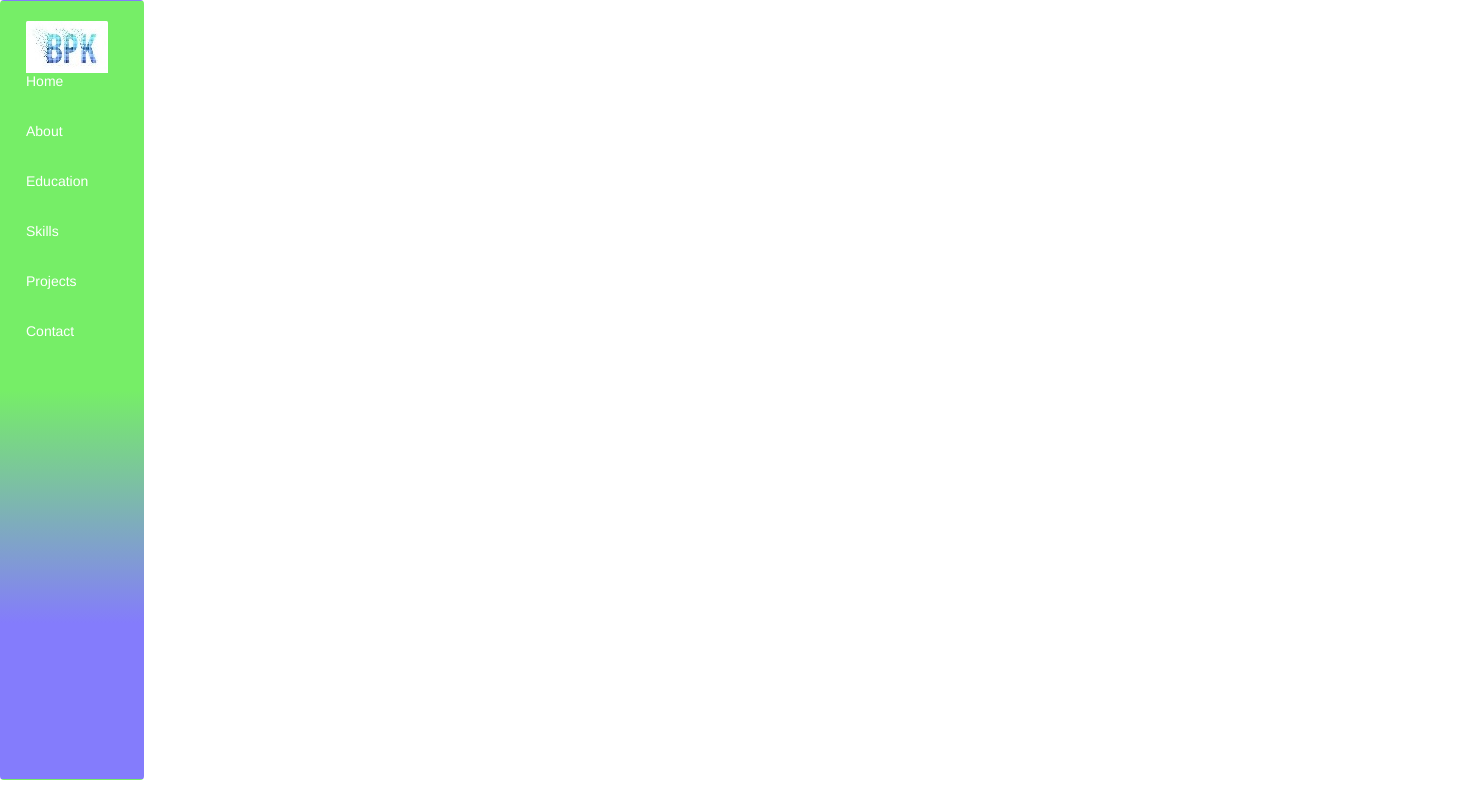
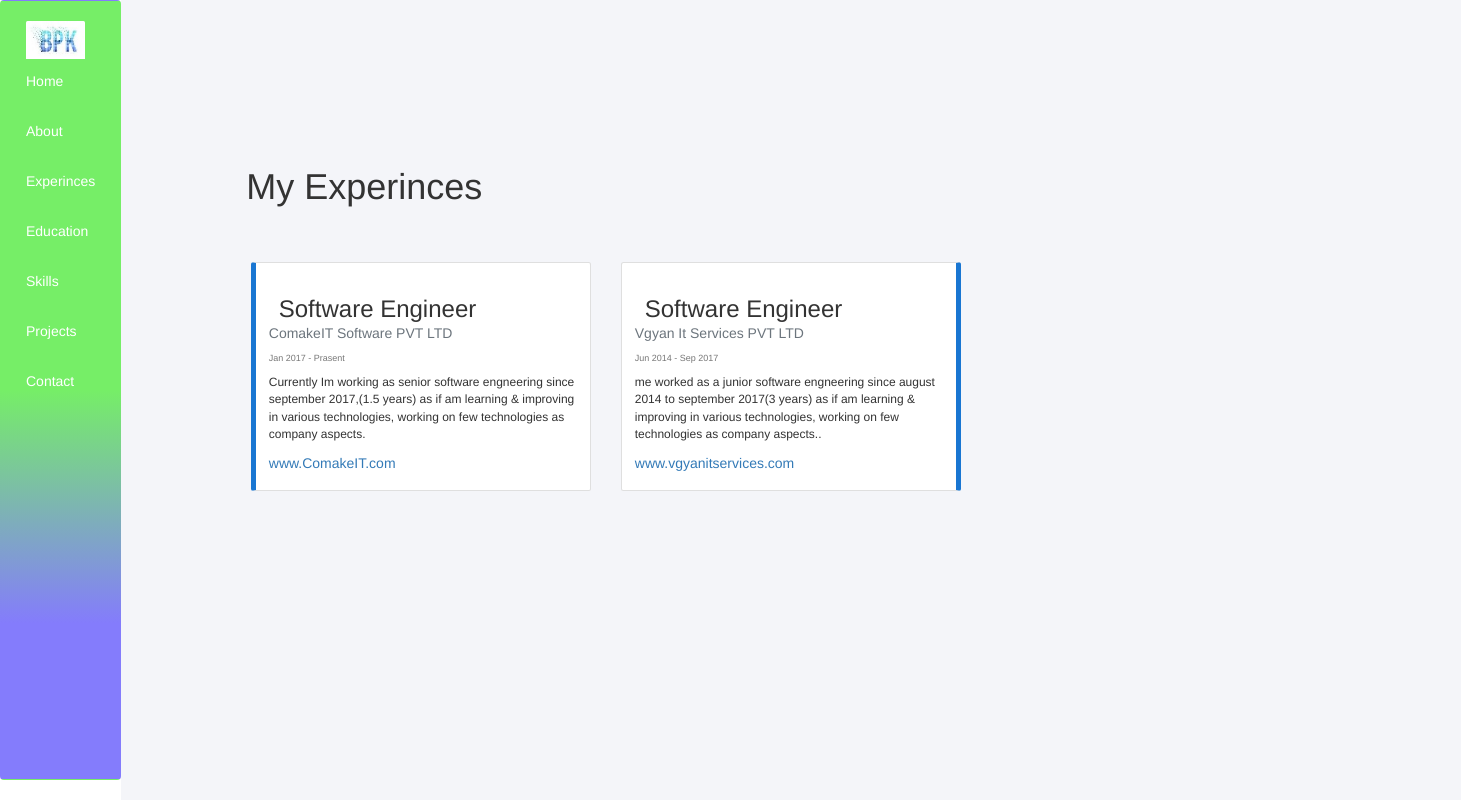
Before and after one commit to bpraveeninfo/myprifile, a React (Create React App) app: page /experinces in a window 1280 px wide. Shown: the whole page, 1461 px wide, since content can reach past the window. Built offline with nearby package versions, Linux system fonts and the light colour scheme.

Commit message:
add exprience files

```diff
--- a/src/App.css
+++ b/src/App.css
@@ -104,9 +104,12 @@ h1,h2,h3,h4,p{
 }
 .widecard
 {
-  border:0px solid #9a9b9c;
+  border-bottom:2px solid #83C332;
   display: flex;
-  margin:30px 0px 30px 0px;
+  position: relative;
+  background: #fff;
+  margin-right: 0;
+  z-index: 1;
 }
 .widecard:hover
 {
@@ -218,3 +221,33 @@ padding-right: 15px;
 .webiste-status{
   float: right;
 }
+.timeline-content-left{
+position: relative;
+background: #fff;
+margin-right: 0;
+z-index: 1;
+
+border-left: 5px solid #1976D2
+}
+.timeline-content-right{
+  position: relative;
+  background: #fff;
+  z-index: 1;
+  margin-bottom: 5px;
+  border-right: 5px solid #1976D2
+}
+.timeline-content-bottom {
+  position: relative;
+  background: #fff;
+  z-index: 1;
+
+  border-bottom: 5px solid #1976D2
+} .timeline-content-top{
+  position: relative;
+  background: #fff;
+  z-index: 1;
+  border-top: 5px solid #1976D2
+}
+.badge{
+  background-color: green !important;
+}
--- a/src/App.js
+++ b/src/App.js
@@ -10,6 +10,7 @@ import Navbar from './components/Navbar';
 import Home from './contents/Home';
 import About from './contents/About';
 import Education from './contents/Education';
+import Experinces from './contents/Experinces';
 import Skills from './contents/Skills';
 import Contact from './contents/Contact';
 import Projects from './contents/Projects';
@@ -24,6 +25,10 @@ function App() {
     </Route>
     <Route path="/about">
     <About />
+
+    </Route>
+    <Route path="/experinces">
+    <Experinces />
     </Route>
     <Route path="/education">
     <Education />
--- a/src/components/Navbar.js
+++ b/src/components/Navbar.js
@@ -31,6 +31,7 @@ class Navbar extends Component {
             <ul class="navbar-nav mr-auto">
             <Navitem item="Home" tolink="/"  activec={this.activeitem}></Navitem>
             <Navitem item="About" tolink="/about"  activec={this.activeitem}></Navitem>
+            <Navitem item="Experinces" tolink="/experinces"  activec={this.activeitem}></Navitem>
             <Navitem item="Education" tolink="/education"  activec={this.activeitem}></Navitem>
             <Navitem item="Skills" tolink="/skills"  activec={this.activeitem}></Navitem>
             <Navitem item="Projects" tolink="/projects"  activec={this.activeitem}></Navitem>
--- a/src/contents/Education.js
+++ b/src/contents/Education.js
@@ -1,17 +1,36 @@
 import React, { Component } from 'react';
 import Widecard from '../components/Widecard';
+import {Container, Col, Row } from 'react-bootstrap';
 
 class Education extends Component {
     render() {
         return (
             <div className="condiv">
-                <div className="container">
+
+                    <Container>
                     <h1 className="subtopic">My Education</h1>
-                    <Widecard title="B.Tech Software Engineering" where="JNTU University Hyd" from="July 2008" to="May 2012"/>
+                    <Row>
+                        <Col sm={4} className="timeline-content-left">
+                            <Widecard title="B.Tech Software Engineering" where="JNTU University Hyd" from="July 2008" to="May 2012"/>
+                        </Col>
+                        <Col sm={4} className="timeline-content-left">
+                            <Widecard title="Intermidate" where="Sandeepani Junior College" from="2006" to="2008"/>
+                        </Col>
+                        <Col sm={4} className="timeline-content-left">
+                             <Widecard title="SSC" where="A.P.T.W.R(Boys) School" from="2001" to="2006"/>
+                        </Col>
+
+                    </Row>
+
+                    </Container>
+
+
+
+                    {/* <Widecard title="B.Tech Software Engineering" where="JNTU University Hyd" from="July 2008" to="May 2012"/>
                     <Widecard title="Intermidate" where="Sandeepani Junior College" from="2006" to="2008"/>
-                    <Widecard title="SSC" where="A.P.T.W.R(Boys) School" from="2001" to="2006"/>
+                    <Widecard title="SSC" where="A.P.T.W.R(Boys) School" from="2001" to="2006"/> */}
                 </div>
-            </div>
+
             )
         }
     }
--- /dev/null
+++ b/src/contents/Experinces.js
@@ -0,0 +1,49 @@
+import React, { Component } from 'react';
+import Widecard from '../components/Widecard';
+
+class Experinces extends Component {
+    render() {
+        return (
+            <div className="condiv">
+
+                <div className="container">
+                    <h1 className="subtopic">My Experinces</h1>
+                    <div className="row">
+                        <div className="col-md-4">
+                            <div className="card h-100 timeline-content-left">
+                                <div className="card-body">
+                                    <h3 className="card-title">Software Engineer</h3>
+                                    <h5 className="card-subtitle mb-2 text-muted">ComakeIT Software PVT LTD </h5>
+                                    <h6><small>Jan 2017 - Prasent </small></h6>
+                                    <p class="card-text">Currently Im working as senior software engneering since september 2017,(1.5 years) as if am learning & improving in various technologies, working on few technologies as company aspects. </p>
+                                    <a href="https://www.comakeit.com/" className="card-link">www.ComakeIT.com</a>
+
+                                </div>
+                            </div>
+                        </div>
+                    <div className="col-md-4">
+                            <div className="card h-100 timeline-content-right">
+                                <div className="card-body">
+                                    <h3 className="card-title">Software Engineer </h3>
+                                    <h5 className="card-subtitle mb-2 text-muted">Vgyan It Services PVT LTD </h5>
+                                    <h6><small>Jun 2014 - Sep 2017 </small></h6>
+                                    <p class="card-text">me worked as a junior software engneering since august 2014 to september 2017(3 years) as if am learning & improving in various technologies, working on few technologies as company aspects..</p>
+                                    <a href="http://www.vgyanitservices.com/" className="card-link">www.vgyanitservices.com</a>
+
+                                </div>
+                            </div>
+                    </div>
+
+
+
+                    </div>
+
+
+                </div>
+
+            </div>
+            )
+        }
+    }
+
+export default Experinces
--- a/src/contents/Projects.js
+++ b/src/contents/Projects.js
@@ -25,46 +25,46 @@ class Projects extends Component {
                         <div class="row">
 
                             <div class="col-sm">
-                            <div className="card">
+                            <div className="card h-100">
                                 <img src={comakeit} class="card-img-top" alt="..." />
                                 <div className="card-body"><h5 className="card-title">coMakeIT</h5>
                                 <h6>Continuous Product Innovation</h6>
                                 <div><a href="https://www.comakeit.com/"  target="_blank" className="btn btn-success">View Website</a>
+                                <span className="badge badge-success webiste-status">Online</span>
 
-                                    <a class="btn btn-success webiste-status" data-toggle="collapse" href="#" role="button" aria-expanded="false" aria-controls="collapseExample">  Online  </a>
-                                </div>
+                                 </div>
                                 </div>
                             </div>
                             </div>
                             <div class="col-sm">
-                            <div className="card">
+                            <div className="card h-100">
                                 <img src={viscenario} class="card-img-top"  alt="..."/>
                                 <div className="card-body"><h5 className="card-title">Viscenario </h5>
                                     <p className="card-text"> Viscenario – Mobile platform for Collaboration in projects,</p>
                                     <a href="https://www.viscenario.com" target="_blank" className="btn btn-success">View Website </a>
-                                    <a class="btn btn-success webiste-status" data-toggle="collapse" href="#" role="button" aria-expanded="false" aria-controls="collapseExample">  Online  </a>
+                                    <span className="badge badge-success webiste-status">Online</span>
                                 </div>
 
                             </div>
                             </div>
                             <div class="col-sm">
-                            <div className="card">
+                            <div className="card h-100">
                             <img src={fourids} class="card-img-top"  alt="..."/>
                                 <div className="card-body"><h5 className="card-title">4Ids.in</h5>
                                     <p className="card-text">Interactive Design Services</p>
                                     <a href="http://4ids.in/" target="_blank" className="btn btn-success">View Website</a>
-                                    <a class="btn btn-success webiste-status" data-toggle="collapse" href="#" role="button" aria-expanded="false" aria-controls="collapseExample">  Online  </a>
+                                    <span className="badge badge-success webiste-status">Online</span>
                                 </div>
 
                             </div>
                             </div>
                             <div class="col-sm">
-                            <div className="card">
+                            <div className="card h-100">
                             <img src={coservesolutions} class="card-img-top"  alt="..."/>
                                 <div className="card-body"><h5 className="card-title">Coservesolutions</h5>
                                     <p className="card-text">Salesforce Cloud ERP, Quality Management Software</p>
                                     <a href="https://www.coservesolutions.com" target="_blank" className="btn btn-success">View Website</a>
-                                    <a class="btn btn-success webiste-status" data-toggle="collapse" href="#collapseExample" role="button" aria-expanded="false" aria-controls="collapseExample">  Online  </a>
+                                    <span className="badge badge-success webiste-status">Online</span>
                                 </div>
 
                             </div>
@@ -72,45 +72,48 @@ class Projects extends Component {
                         </div>
                         <div class="row">
                             <div class="col-sm">
-                            <div className="card">
+                            <div className="card h-100">
                                 <img src={apsecm} class="card-img-top" alt="..." />
                                 <div className="card-body"><h5 className="card-title">AP SECM Govt AP</h5>
                                     <p className="card-text"> Andhra Pradesh State Energy Conservation Mission & APSECM The Soul of Andhra Pradesh Energy Conservation</p>
                                     <a href="http://www.apsecm.ap.gov.in/"  target="_blank" className="btn btn-success">View Website</a>
-                                    <a class="btn btn-success webiste-status" data-toggle="collapse" href="#collapseExample" role="button" aria-expanded="false" aria-controls="collapseExample">  Online  </a>
+                                    <span className="badge badge-success webiste-status">Online</span>
                                 </div>
 
                             </div>
                             </div>
                             <div class="col-sm">
-                            <div className="card">
+                            <div className="card h-100">
                                 <img src={desimechi} class="card-img-top"  alt="..."/>
                                 <div className="card-body"><h5 className="card-title">Desimechi</h5>
                                     <p className="card-text">The cooklest Bike Services</p>
                                     <a href="https://www.desimechi.com/" target="_blank" className="btn btn-success">View Website </a>
-                                    <a class="btn btn-success webiste-status" data-toggle="collapse" href="#collapseExample" role="button" aria-expanded="false" aria-controls="collapseExample">  Online  </a>
+                                    <span className="badge badge-success webiste-status">Online</span>
                                 </div>
 
                             </div>
                             </div>
                             <div class="col-sm">
-                            <div className="card">
+                            <div className="card h-100">
                             <img src={kentmskclinic} class="card-img-top"  alt="..."/>
                                 <div className="card-body"><h5 className="card-title">Kent MSK Clinic</h5>
                                     <p className="card-text">Cortisone Injection - Kent MSK Clinic London </p>
                                     <a href="https://www.kentmskclinic.co.uk/" target="_blank" className="btn btn-success">View Website</a>
-                                    <a class="btn btn-success webiste-status" data-toggle="collapse" href="#collapseExample" role="button" aria-expanded="false" aria-controls="collapseExample">  Online  </a>
+
+                                    <span className="badge badge-success webiste-status">Online</span>
+
+
                                 </div>
 
                             </div>
                             </div>
                             <div class="col-sm">
-                            <div className="card">
+                            <div className="card h-100">
                             <img src={ritypropmart} class="card-img-top"  alt="..."/>
                                 <div className="card-body"><h5 className="card-title">Ritypropmart</h5>
                                     <p className="card-text">Rity Propmart: An ISO 9001:2008 Certified Real estate company | We care your investment</p>
                                     <a href="http://www.ritypropmart.com" target="_blank" className="btn btn-success">View Website</a>
-                                    <a class="btn btn-success webiste-status" data-toggle="collapse" href="#collapseExample" role="button" aria-expanded="false" aria-controls="collapseExample">  Online  </a>
+                                    <span className="badge badge-success webiste-status">Online</span>
                                 </div>
 
                             </div>
@@ -118,45 +121,47 @@ class Projects extends Component {
                         </div>
                         <div class="row">
                             <div class="col-sm">
-                            <div className="card">
+                            <div className="card h-100">
                                 <img src={sankrantihotels} class="card-img-top" alt="..." />
                                 <div className="card-body"><h5 className="card-title">Sankranti Hotels</h5>
                                     <p className="card-text">Take and Eat Indian Food</p>
                                     <a href="http://www.sankrantihotels.com/"  target="_blank" className="btn btn-success">View Website</a>
-                                    <a class="btn btn-success webiste-status" data-toggle="collapse" href="#collapseExample" role="button" aria-expanded="false" aria-controls="collapseExample">  Online  </a>
+                                    <span className="badge badge-success webiste-status">Online</span>
                                 </div>
 
                             </div>
                             </div>
                             <div class="col-sm">
-                            <div className="card">
+                            <div className="card h-100">
                                 <img src={community} class="card-img-top"  alt="..."/>
                                 <div className="card-body"><h5 className="card-title">coMakeIT Community</h5>
                                     <p className="card-text">coMakeIT Knowledge Platform #learn #ask #share.</p>
                                     <a href="https://community.comakeit.net/" target="_blank" className="btn btn-success">View Website </a>
-                                    <a class="btn btn-danger webiste-status" data-toggle="collapse" href="#" role="button" aria-expanded="false" aria-controls="collapseExample">  Offline  </a>
+                                    <span className="badge badge-danger webiste-status">Online</span>
+
+
                                 </div>
 
                             </div>
                             </div>
                             <div class="col-sm">
-                            <div className="card">
+                            <div className="card h-100">
                             <img src={greentechco} class="card-img-top"  alt="..."/>
                                 <div className="card-body"><h5 className="card-title">Green Techco</h5>
                                     <p className="card-text"> GreenTech Solutions LED Lighting and Solar System Kuwait</p>
                                     <a href="https://www.greentechco.com/" target="_blank" className="btn btn-success">View Website</a>
-                                    <a class="btn btn-success webiste-status" data-toggle="collapse" href="#collapseExample" role="button" aria-expanded="false" aria-controls="collapseExample">  Online  </a>
+                                    <span className="badge badge-success webiste-status">Online</span>
                                 </div>
 
                             </div>
                             </div>
                             <div class="col-sm">
-                            <div className="card">
+                            <div className="card h-100">
                             <img src={veedesignstudio} class="card-img-top"  alt="..."/>
                                 <div className="card-body"><h5 className="card-title">Veedesign Studio</h5>
                                     <p className="card-text">VeeDesignStudio Interior Design</p>
                                     <a href="https://www.veedesignstudio.com/" target="_blank" className="btn btn-success">View Website</a>
-                                    <a class="btn btn-success webiste-status" data-toggle="collapse" href="#" role="button" aria-expanded="false" aria-controls="collapseExample">  Online  </a>
+                                    <span className="badge badge-success webiste-status">Online</span>
                                 </div>
 
                             </div>
```
